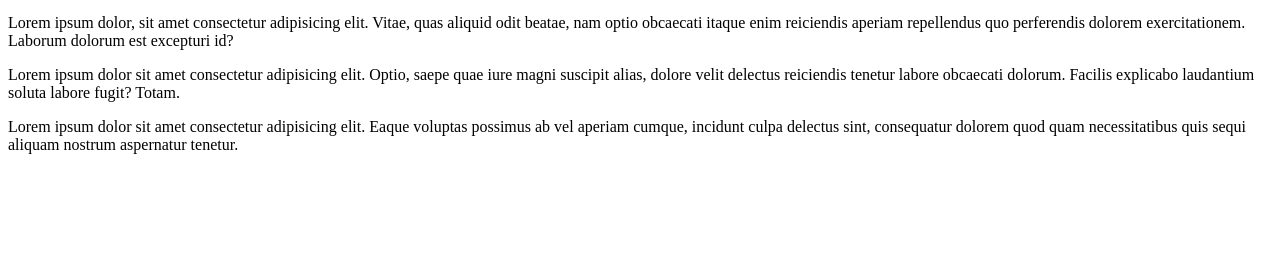
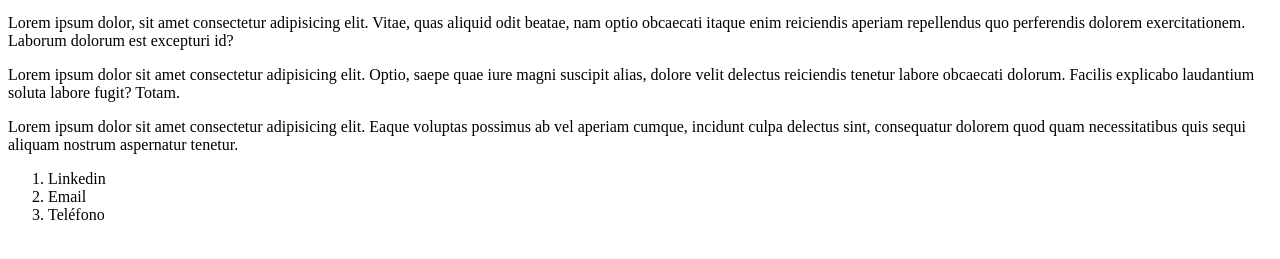
Before and after one commit to LUCC4SZ/cursogitclase3, a plain HTML site: page index.html in a window 1280 px wide. Shown: the part 147-406 px from the top of the page. Drawn offline with Linux system fonts and the light colour scheme.

Commit message:
se agregó un footer con una lista ordenada que contiene los datos de contacto

```diff
--- a/index.html
+++ b/index.html
@@ -23,5 +23,14 @@
             <p>Lorem ipsum dolor sit amet consectetur adipisicing elit. Eaque voluptas possimus ab vel aperiam cumque, incidunt culpa delectus sint, consequatur dolorem quod quam necessitatibus quis sequi aliquam nostrum aspernatur tenetur.</p>
         </div>
     </main>
+    <footer>
+        <div class="footer">
+            <ol>
+                <li>Linkedin</li>
+                <li>Email</li>
+                <li>Teléfono</li>
+            </ol>
+        </div>
+    </footer>
 </body>
 </html>
```
